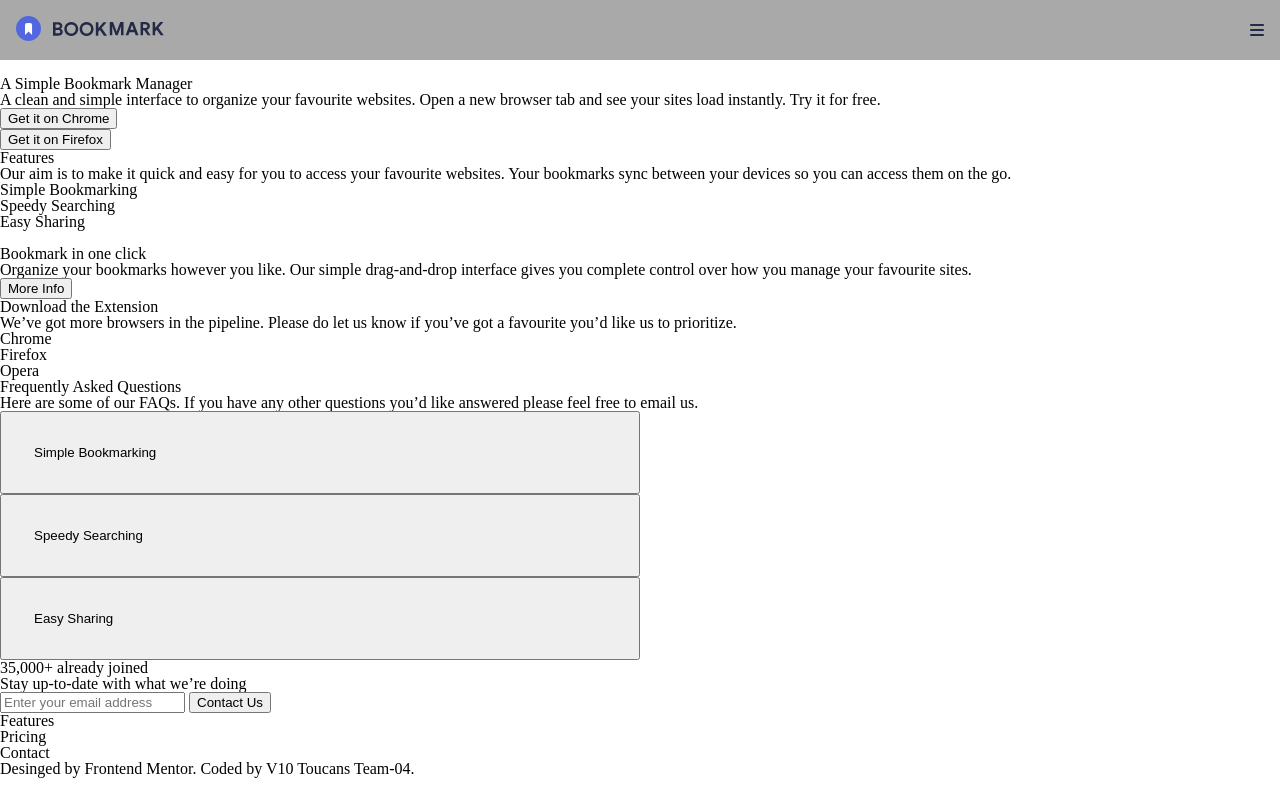
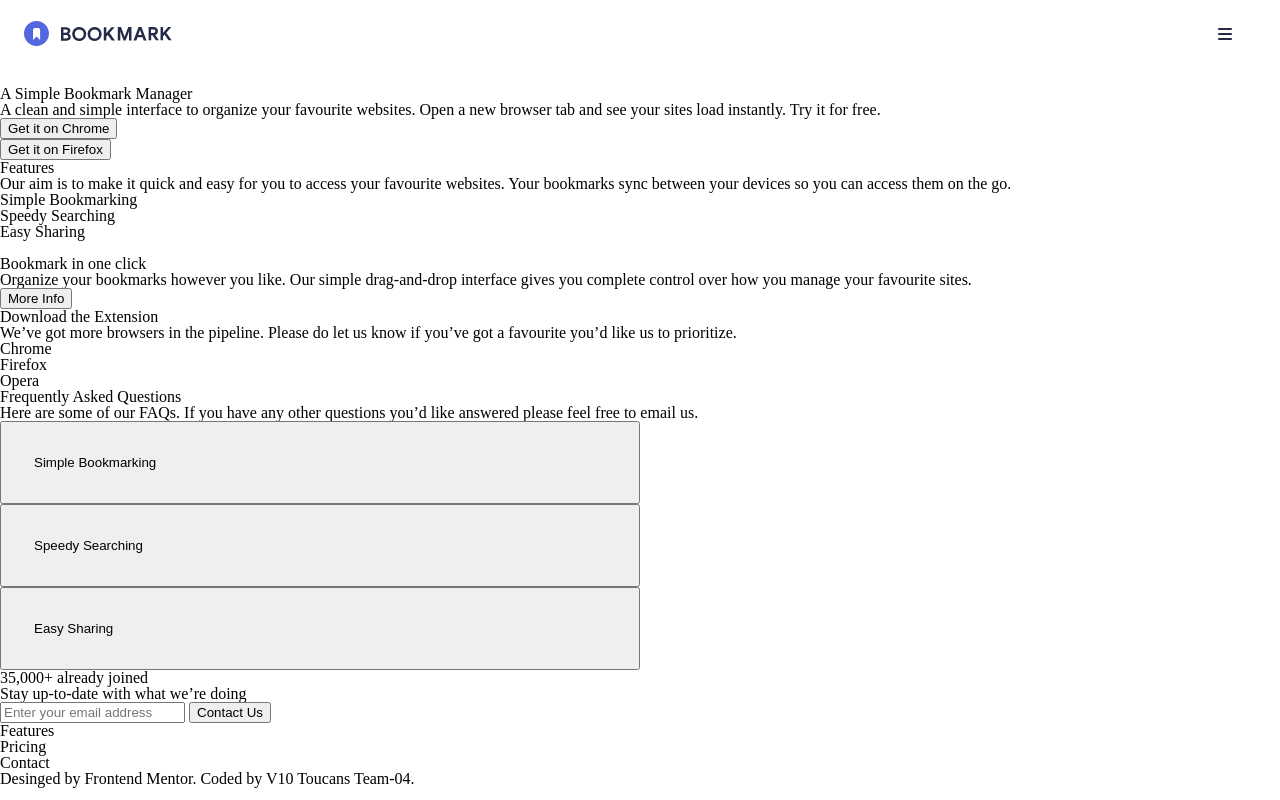
Before and after one commit to chingu-voyages/v10-toucans-team-04, a plain HTML site: page index.html in a window 1280 px wide. Drawn offline with Linux system fonts and the light colour scheme.

Commit message:
Refactored some of the JS for the menus as well as added svg logo and code for changing fill on the logo when main nav is active

```diff
--- a/css/style.css
+++ b/css/style.css
@@ -55,25 +55,37 @@ ol, ul {
 
 header {
   width: 100%;
-  background: darkgray;
+  background: white;
   display: flex;
   flex-direction: row;
 }
 
 .logo {
-  padding: 1rem;
+  padding: 1.3rem 1.5rem;
+  z-index: 10;
+}
+.st0 {
+  fill: var(--very-dark-blue);
+}
+.st1 {
+  fill: var(--soft-blue);
+}
+
+.nav-logo-active {
+  fill: white;
 }
 
 .nav-toggle-wrapper {
   width: 100%;
   display: flex;
   align-items: center;
+
 }
 
 .nav-toggle {
   z-index: 10;
   margin-left: auto;
-  padding: 1rem;
+  padding-right: 3rem ;
 
 }
 .fa-bars {
--- a/index.html
+++ b/index.html
@@ -24,7 +24,30 @@
     <div class="nav-toggle-wrapper">
       <h1 class="logo">
         <a href="#">
-          <img src="img/logo-bookmark.svg">
+          <svg id="nav-logo" width="148" height="25" xmlns="http://www.w3.org/2000/svg"><g fill="none" fill-rule="evenodd"><path class="st0" d="M37,6.3h5.2c0.7,0,1.4,0.2,2.1,0.5c0.6,0.3,1.1,0.7,1.5,1.3s0.5,1.1,0.5,1.8c0,0.7-0.2,1.3-0.5,1.7
+            c-0.3,0.5-0.8,0.9-1.3,1.1v0.1c0.7,0.2,1.2,0.6,1.7,1.2c0.4,0.5,0.6,1.2,0.6,1.9c0,0.7-0.2,1.4-0.6,2c-0.4,0.6-0.9,1-1.6,1.3
+            c-0.7,0.3-1.4,0.5-2.2,0.5H37V6.3z M42,11.7c0.5,0,1-0.2,1.3-0.5c0.3-0.3,0.5-0.7,0.5-1.1c0-0.4-0.2-0.8-0.5-1.1
+            c-0.3-0.3-0.7-0.5-1.3-0.5h-2.6v3.2C39.5,11.7,42,11.7,42,11.7z M42.3,17.4c0.6,0,1.1-0.2,1.4-0.5c0.3-0.3,0.5-0.7,0.5-1.2
+            c0-0.5-0.2-0.9-0.5-1.3c-0.3-0.3-0.8-0.5-1.5-0.5h-2.7v3.5H42.3z M55.2,20c-1.3,0-2.5-0.3-3.6-0.9c-1-0.6-1.9-1.5-2.5-2.5
+            c-0.6-1.1-0.9-2.2-0.9-3.5c0-1.3,0.3-2.5,0.9-3.5c0.6-1.1,1.5-1.9,2.5-2.5C52.8,6.3,53.9,6,55.2,6c1.3,0,2.5,0.3,3.6,0.9
+            c1,0.6,1.9,1.5,2.5,2.5c0.6,1.1,0.9,2.2,0.9,3.5c0,1.3-0.3,2.5-0.9,3.5c-0.6,1.1-1.5,1.9-2.5,2.5C57.7,19.7,56.6,20,55.2,20
+            L55.2,20z M55.2,17.6c0.8,0,1.6-0.2,2.3-0.6c0.7-0.4,1.2-0.9,1.6-1.6c0.4-0.7,0.6-1.5,0.6-2.4s-0.2-1.7-0.6-2.4
+            c-0.4-0.7-0.9-1.2-1.6-1.6c-0.7-0.4-1.5-0.6-2.3-0.6c-0.8,0-1.6,0.2-2.2,0.6c-0.7,0.4-1.2,0.9-1.6,1.6c-0.4,0.7-0.6,1.5-0.6,2.4
+            c0,0.9,0.2,1.7,0.6,2.4c0.4,0.7,0.9,1.2,1.6,1.6C53.7,17.4,54.5,17.6,55.2,17.6z M70.6,20c-1.3,0-2.5-0.3-3.6-0.9
+            c-1-0.6-1.9-1.5-2.5-2.5c-0.6-1.1-0.9-2.2-0.9-3.5c0-1.3,0.3-2.5,0.9-3.5C65.1,8.4,66,7.5,67,6.9C68.1,6.3,69.3,6,70.6,6
+            c1.3,0,2.5,0.3,3.6,0.9c1,0.6,1.9,1.5,2.5,2.5c0.6,1.1,0.9,2.2,0.9,3.5c0,1.3-0.3,2.5-0.9,3.5c-0.6,1.1-1.5,1.9-2.5,2.5
+            C73.1,19.7,71.9,20,70.6,20z M70.6,17.6c0.8,0,1.6-0.2,2.3-0.6c0.7-0.4,1.2-0.9,1.6-1.6c0.4-0.7,0.6-1.5,0.6-2.4s-0.2-1.7-0.6-2.4
+            c-0.4-0.7-0.9-1.2-1.6-1.6c-0.7-0.4-1.5-0.6-2.3-0.6c-0.8,0-1.6,0.2-2.2,0.6c-0.7,0.4-1.2,0.9-1.6,1.6c-0.4,0.7-0.6,1.5-0.6,2.4
+            c0,0.9,0.2,1.7,0.6,2.4c0.4,0.7,0.9,1.2,1.6,1.6C69,17.4,69.8,17.6,70.6,17.6z M79.8,6.3h2.5V12h0.2l4.9-5.7h3v0.1L85.6,12l5.3,7.5
+            v0.1h-3.1l-4-5.7l-1.5,1.8v3.9h-2.5L79.8,6.3L79.8,6.3z M93.8,6H97l3.5,9.4h0.2l3.5-9.4h3.3v13.4H105v-6.6l0.2-2.2H105l-3.4,8.8h-2
+            l-3.4-8.8h-0.1l0.2,2.2v6.6h-2.5L93.8,6L93.8,6z M114.6,6h2.9l5,13.4h-2.8l-1.1-3.2h-5.1l-1.1,3.2h-2.8C109.6,19.4,114.6,6,114.6,6
+            z M117.8,13.9l-1.2-3.4l-0.5-1.6H116l-0.5,1.6l-1.2,3.4H117.8L117.8,13.9z M124.6,6h4.9c0.9,0,1.6,0.2,2.3,0.5
+            c0.7,0.4,1.2,0.9,1.6,1.5c0.4,0.6,0.6,1.4,0.6,2.2c0,0.9-0.3,1.6-0.8,2.3c-0.5,0.7-1.2,1.2-2,1.4l0,0.1l3.6,5.1v0.1h-2.9l-3.5-5
+            h-1.2v5h-2.5C124.6,19.4,124.6,6,124.6,6z M129.4,12c0.6,0,1-0.2,1.4-0.5c0.4-0.3,0.5-0.8,0.5-1.3c0-0.5-0.2-0.9-0.5-1.3
+            c-0.3-0.4-0.8-0.5-1.4-0.5h-2.4V12L129.4,12L129.4,12z M136.6,6h2.5v5.7h0.1l4.9-5.7h3v0.2l-4.8,5.5l5.3,7.5v0.1h-3.1l-4-5.7
+            l-1.5,1.8v3.9h-2.5L136.6,6L136.6,6z"/>
+          <path class="st1" d="M12.5,0C5.6,0,0,5.6,0,12.5S5.6,25,12.5,25S25,19.4,25,12.5S19.4,0,12.5,0z M16.1,19l-3.5-3.4L9,19V9
+            c0-1.1,0.9-2,2-2h3.1c1.1,0,2,0.9,2,2V19z"/></g></g></svg>
         </a>
       </h1>
       <div class="nav-toggle">
--- a/js/script.js
+++ b/js/script.js
@@ -15,15 +15,31 @@ for(let i = 0; i < accordion.length; i++) {
 
 //MOBILE MENU OVERLAY
 const navMenu = document.getElementById('main-menu-toggle');
-navMenu.addEventListener('click', function(){
+  navMenu.addEventListener('click', function(){
   const menu = document.getElementById('main-nav');
+  const navLogo = document.querySelectorAll('.st0, .st1');
+  const iconSwapActive = document.getElementById('menu-icon');
+
   menu.classList.toggle('open');
-})
-const iconSwap = document.getElementById('menu-icon');
-iconSwap.addEventListener('click', function (){
-  if(this.classList.contains('fa-bars')){
-    this.classList.replace('fa-bars', 'fa-times');
+
+  navLogo.forEach((e) => {
+    e.classList.toggle('nav-logo-active');
+  } );
+
+  if(iconSwapActive.classList.contains('fa-bars')){
+    iconSwapActive.classList.replace('fa-bars', 'fa-times');
   } else {
-    this.classList.replace('fa-times', 'fa-bars');
+    iconSwapActive.classList.replace('fa-times', 'fa-bars');
   };
 });
+
+// const iconSwap = document.getElementById('menu-icon');
+// iconSwap.addEventListener('click', () => {
+//   const iconSwapActive = document.getElementById('menu-icon');
+
+//   if(iconSwapActive.classList.contains('fa-bars')){
+//     iconSwapActive.classList.replace('fa-bars', 'fa-times');
+//   } else {
+//     iconSwapActive.classList.replace('fa-times', 'fa-bars');
+//   };
+// });
```
